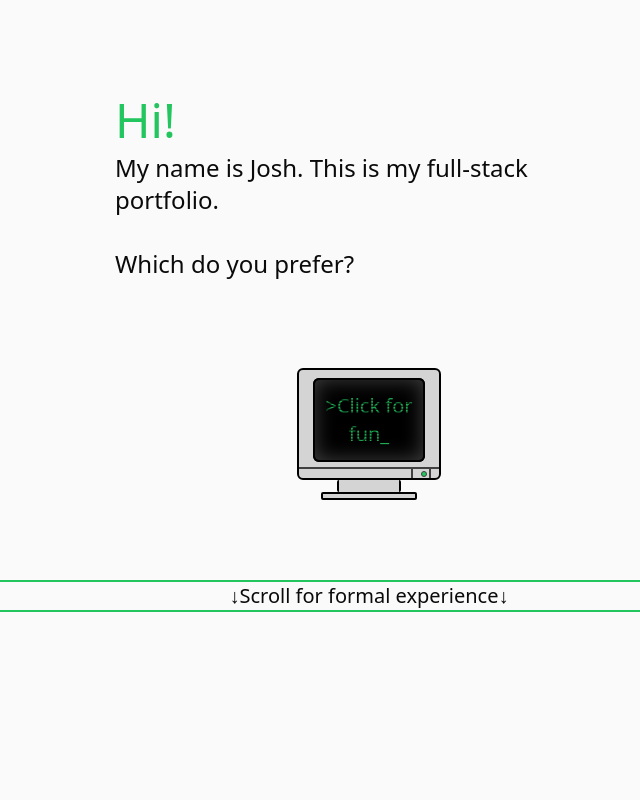
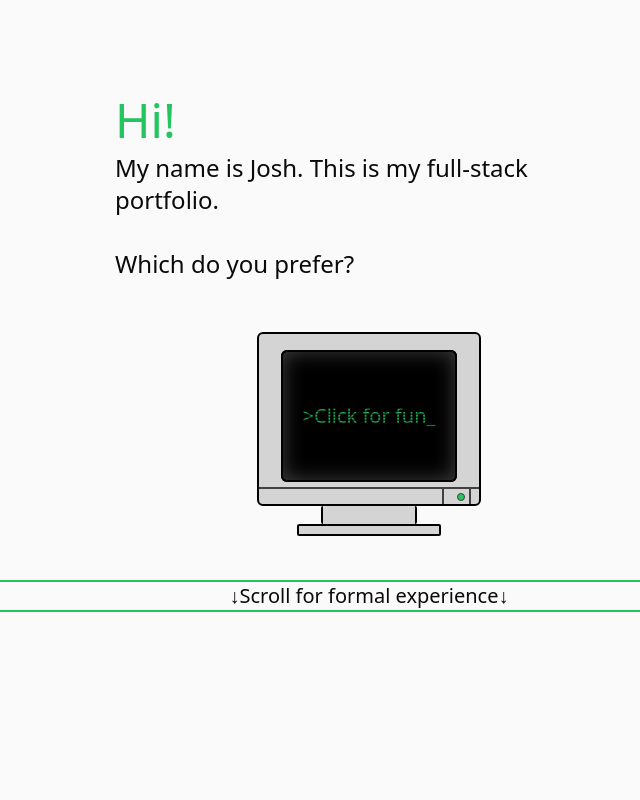
Before and after one commit to jrbarnhart/portfolio, a React (Vite) app: page / in a window 1280 px wide. Shown: the top 800 px of the page, without its empty margins (271-911 px from the left). Built offline with nearby package versions, Linux system fonts and the light colour scheme; the HTML template or start-up script is replaced by a standard one.

Commit message:
Make reactive for md sized screens

```diff
--- a/src/components/Lander/FunButton.tsx
+++ b/src/components/Lander/FunButton.tsx
@@ -1,8 +1,8 @@
 const FunButton = () => {
   return (
     <button className="grid justify-items-center">
-      <div className="grid grid-rows-[min-content,_1fr] w-36 h-28 bg-neutral-300 border-2 border-black rounded-md">
-        <div className="relative w-28 aspect-[4_/_3] bg-black justify-self-center mt-2 mb-[5px] grid items-center rounded-md">
+      <div className="grid grid-rows-[min-content,_1fr] w-36 md:w-56 aspect-[9_/_7] bg-neutral-300 border-2 border-black rounded-md">
+        <div className="relative w-[80%] aspect-[4_/_3] bg-black justify-self-center mt-2 md:mt-4 mb-[5px] grid items-center rounded-md">
           <div
             className="absolute top-0 left-0 w-full h-full border-2 border-black rounded-md shadow-[inset_0_0_20px_rgba(255,_255,_255,_0.25)]"
             style={{
@@ -15,13 +15,13 @@ const FunButton = () => {
           </p>
         </div>
         <div className="relative h-full border-t-2 border-neutral-700">
-          <div className="absolute right-2 w-5 h-full border-l-2 border-r-2 border-neutral-700 grid items-center justify-end">
-            <div className="h-[6px] w-[6px] rounded-full bg-green-500 mr-[2px] border-neutral-700 border-[1px]" />
+          <div className="absolute right-2 w-[13%] h-full border-l-2 border-r-2 border-neutral-700 grid items-center justify-end">
+            <div className="w-[6px] md:w-2 aspect-square mr-[2px] md:mr-1 rounded-full bg-green-500 border-neutral-700 border-[1px]" />
           </div>
         </div>
       </div>
-      <div className="w-16 h-3 bg-neutral-300 border-2 border-t-0 border-b-0 border-black rounded-sm" />
-      <div className="w-24 h-2 bg-neutral-300 border-2 border-black rounded-sm" />
+      <div className="w-16 md:w-24 aspect-[16_/_3] bg-neutral-300 border-2 border-t-0 border-b-0 border-black rounded-sm" />
+      <div className="w-24 md:w-36 aspect-[12_/_1] bg-neutral-300 border-2 border-black rounded-sm" />
     </button>
   );
 };
```
